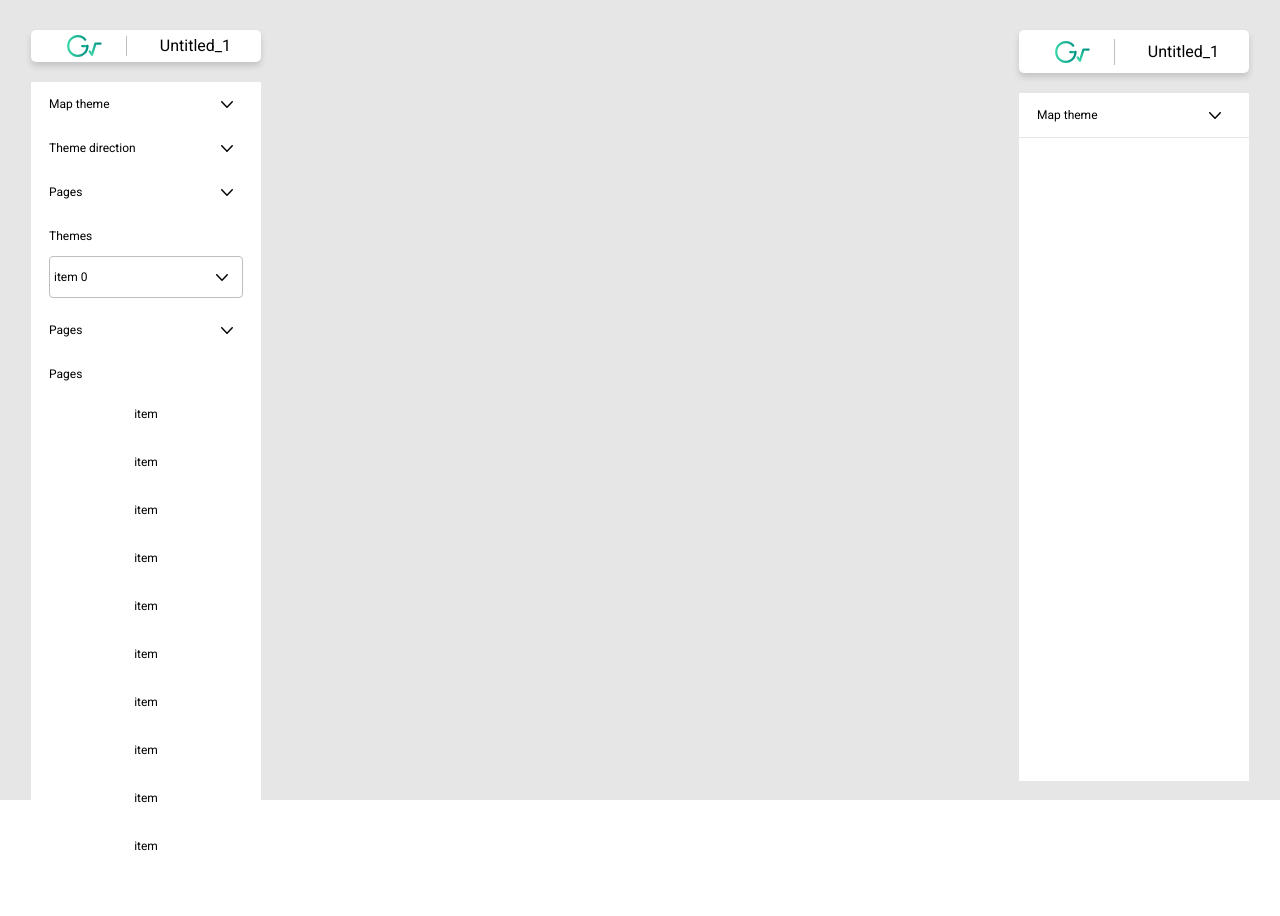
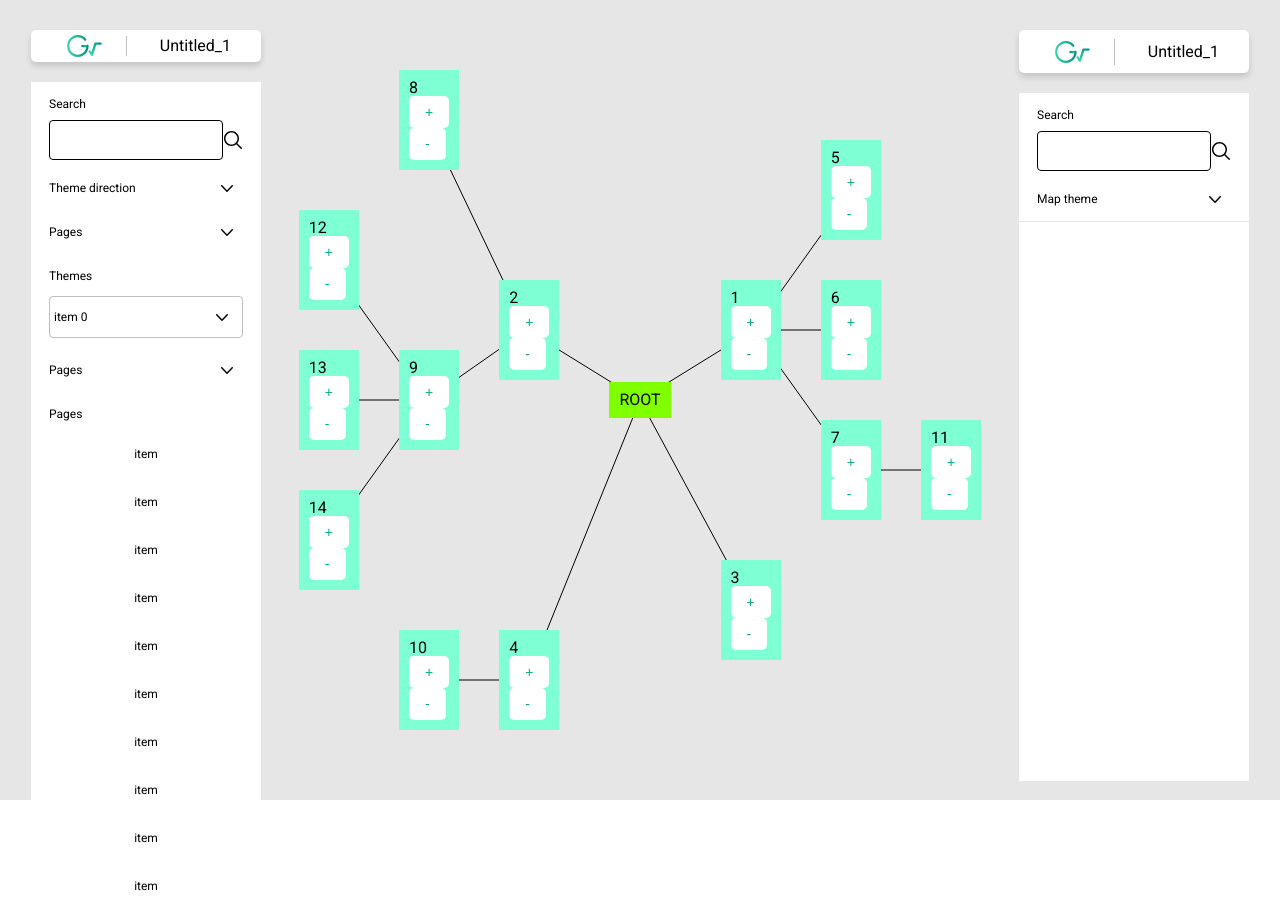
Before and after one commit to Groot-GT/groot-client, a React (Vite) app: page / in a window 1280 px wide. Before the commit the page ends 876 px from the top, so only its background shows below. Built offline with nearby package versions, Linux system fonts and the light colour scheme.

Commit message:
#11 feat: useNodeData 사용해 str include search하는 searchBar 구현

```diff
--- a/src/components/organisms/Dropdown/index.tsx
+++ b/src/components/organisms/Dropdown/index.tsx
@@ -1,24 +1,23 @@
-import React, { useState, useRef, useEffect, Fragment } from 'react';
-import { useTheme } from 'styled-components';
+import React, { useState, useRef, useEffect } from 'react';
+import DropdownList from 'src/components/molecules/DropdownList';
+import ToggleButton from 'src/components/atoms/ToggleButton';
 import * as s from './style';
-import DropdownOption from '../../atoms/DropdownOption';
-import ToggleButton from '../../atoms/ToggleButton';
-import Divider from '../../atoms/Divider';
 
 type ToggleSelectorProps = {
   items: string[];
-  icons: string[] | undefined;
+  icons?: string[];
 }
+
+const defaultProps = {
+  icons: undefined,
+};
 
 
 const Dropdown = ({ items, icons }: ToggleSelectorProps) => {
   const [open, setOpen] = useState<boolean>(false);
   const [selectedItem, setSelectedItem] = useState<number>(0);
   const [dropdownWidth, setDropdownWidth] = useState<number | undefined>(0);
-
   const dropdownRef = useRef<HTMLDivElement>(null);
-  const theme = useTheme();
-
 
   useEffect(() => {
     setDropdownWidth(dropdownRef.current?.getBoundingClientRect().width);
@@ -36,8 +35,8 @@ const Dropdown = ({ items, icons }: ToggleSelectorProps) => {
 
   }, [dropdownRef, setOpen]);
 
-  const handleOptionClick = (idx: number) => {
-    setSelectedItem(idx);
+  const handleOptionClick = (idx: string) => {
+    setSelectedItem(items.indexOf(idx));
     setOpen(false);
   };
 
@@ -48,18 +47,12 @@ const Dropdown = ({ items, icons }: ToggleSelectorProps) => {
         <ToggleButton clicked={open} onClick={() => setOpen(!open)} />
       </s.SelectedItemPlaceHolder>
       {open ?
-        <s.DropdownListWrapper width={dropdownWidth} theme={theme}>
-          {items.map((item, idx) => (
-            <Fragment key={item}>
-              <DropdownOption value={item} icon={icons ? icons[idx] : null}
-                              onClick={() => handleOptionClick(idx)} />
-              <Divider vertical={false} length={100} />
-            </Fragment>
-          ))}
-        </s.DropdownListWrapper>
+        <DropdownList items={items} icons={icons} dropdownWidth={dropdownWidth} handleOptionClick={handleOptionClick} />
         : null}
     </s.DropdownWrapper>
   );
 };
 
+Dropdown.defaultProps = defaultProps;
+
 export default Dropdown;
--- /dev/null
+++ b/src/components/organisms/SearchBar/index.tsx
@@ -0,0 +1,64 @@
+import { ChangeEvent, useEffect, useRef, useState } from 'react';
+import useNodesData from 'src/hooks/useNodeData';
+import DropdownList from 'src/components/molecules/DropdownList';
+import Icon from 'src/components/atoms/Icon';
+import * as s from './style';
+
+type SearchBarProps = {
+  setSearchMode: (mode: boolean) => void;
+}
+
+const SearchBar = ({ setSearchMode }: SearchBarProps) => {
+  const { nodes } = useNodesData();
+  const [inputValue, setInputValue] = useState<string>('');
+  const [autocompleteOpen, setAutocompleteOpen] = useState<boolean>(false);
+  const [autocompleteValues, setAutocompleteValues]
+    = useState<string[]>([...Object.keys(nodes)]);
+  const [searchbarWidth, setSearchbarWidth] = useState<number | undefined>(0);
+  const searchResultRef = useRef<HTMLDivElement>(null);
+
+  useEffect(() => {
+    setSearchbarWidth(searchResultRef.current?.getBoundingClientRect().width);
+  }, []);
+
+  useEffect(() => {
+    if (setSearchMode) setSearchMode(inputValue.length > 0);
+    if (inputValue.length) {
+      setAutocompleteOpen(true);
+      setAutocompleteValues(
+        [...Object.keys(nodes)].filter(v => v.includes(inputValue)),
+      );
+    } else setAutocompleteOpen(false);
+
+  }, [setSearchMode, nodes, inputValue]);
+
+  const handleChange = (e: ChangeEvent<HTMLInputElement>): void => {
+    setInputValue(e.target.value);
+  };
+
+  const handleDropdownOptionClick = (optionValue: string) => {
+    alert(optionValue);
+    setAutocompleteOpen(false);
+  };
+
+  return (
+    <>
+      <s.SearchBarWrapper ref={searchResultRef}>
+        <s.Searchbar value={inputValue} onChange={handleChange} />
+        <Icon iconImg='search' />
+
+      </s.SearchBarWrapper>
+      <s.SearchResultWrapper ref={searchResultRef}>
+        {autocompleteOpen ?
+          <DropdownList
+            items={autocompleteValues}
+            dropdownWidth={searchbarWidth}
+            handleOptionClick={handleDropdownOptionClick} />
+          : null
+        }
+      </s.SearchResultWrapper>
+    </>
+  );
+};
+
+export default SearchBar;
--- /dev/null
+++ b/src/components/organisms/SearchBar/style.ts
@@ -0,0 +1,20 @@
+import styled from 'styled-components';
+
+export const Searchbar = styled.input`
+  width: 100%;
+  height: 40px;
+  border-radius: 4px;
+  border: 1px solid;
+  padding: 0 10px;
+  font-size: 14px;
+`;
+
+export const SearchBarWrapper = styled.div`
+  width: 100%;
+  display: flex;
+  flex-direction: row;
+`;
+
+export const SearchResultWrapper = styled.div`
+  width: 100%;
+`;
--- a/src/components/organisms/SideBar/index.tsx
+++ b/src/components/organisms/SideBar/index.tsx
@@ -1,8 +1,14 @@
-import { Fragment } from 'react';
+import React, { SetStateAction, Dispatch, Fragment, useState } from 'react';
+import { useTheme } from 'styled-components';
 import Divider from 'src/components/atoms/Divider';
+import SearchBar from 'src/components/organisms/SearchBar';
+import * as s from './style';
+import SideBarItem from '../../molecules/SideBarItem';
+import DropdownList from '../../molecules/DropdownList';
 
-import { useTheme } from 'styled-components';
-import * as s from './style';
+type SideBarProps = {
+  sidebarItems: JSX.Element[];
+};
 
 const SideBarDivider = () => {
   const theme = useTheme();
@@ -11,22 +17,31 @@ const SideBarDivider = () => {
   );
 };
 
-type SideBarProps = {
-  SideBarItems: JSX.Element[];
-};
 
-const SideBar = ({ SideBarItems }: SideBarProps) => {
-  const theme = useTheme();
+const DefaultMode = ({ sidebarItems }: SideBarProps) => (
+  <>
+    {sidebarItems?.map((item, index) => (
+      // eslint-disable-next-line react/no-array-index-key
+      <Fragment key={index}>
+        {item}
+        <SideBarDivider />
+      </Fragment>
+    ))}
+  </>
+);
+
+const SideBar = ({ sidebarItems }: SideBarProps) => {
+  const [searchMode, setSearchMode] = useState<boolean>(false);
 
   return (
-    <s.SideBar theme={theme}>
-      {SideBarItems?.map((item, index) => (
-        // eslint-disable-next-line react/no-array-index-key
-        <Fragment key={index}>
-          {item}
-          <SideBarDivider />
-        </Fragment>
-      ))}
+    <s.SideBar>
+      <SideBarItem title='Search' element={
+        <SearchBar setSearchMode={setSearchMode} />
+      } />
+      {searchMode ?
+        null :
+        <DefaultMode sidebarItems={sidebarItems} />
+      }
     </s.SideBar>
   );
 };
--- a/src/components/organisms/SideBar/style.ts
+++ b/src/components/organisms/SideBar/style.ts
@@ -1,10 +1,6 @@
-import styled, { DefaultTheme } from 'styled-components';
+import styled from 'styled-components';
 
-interface SideBarStyleProps {
-  theme: DefaultTheme;
-}
-
-export const SideBar = styled.div<SideBarStyleProps>`
+export const SideBar = styled.div`
   display: flex;
   flex-direction: column;
   place-items: center;
--- a/src/components/templates/DrawTemplate/index.tsx
+++ b/src/components/templates/DrawTemplate/index.tsx
@@ -7,7 +7,8 @@ import Dropdown from '../../organisms/Dropdown';
 import { ToggleButtonAssets } from '../../../assets/asset';
 import List from '../../molecules/List';
 import ListItem from '../../atoms/ListItem';
-
+import Root from '../../organisms/Root';
+import { RootVariant } from '../../../constants/node';
 
 const exampleListItems: JSX.Element[] =
   Array.from({ length: 10 }).map(() => <ListItem itemTitle='item' />);
@@ -19,10 +20,6 @@ const exampleToggleButtons: string[] =
   Array.from({ length: 10 }).map(() => ToggleButtonAssets.tree);
 
 const LeftBarItems: JSX.Element[] = [
-  <SideBarItem
-    title='Map theme'
-    element={<ToggleButton onClick={() => alert('searchIcon')} />}
-  />,
   <SideBarItem
     title='Theme direction'
     element={<ToggleButton onClick={() => alert('Theme direction')} />}
@@ -57,11 +54,12 @@ const DrawTemplate = () => (
   <s.DrawTemplateWrapper>
     <s.SideWrapper>
       <ProjectPanel projectName='Untitled_1' />
-      <SideBar SideBarItems={LeftBarItems} />
+      <SideBar sidebarItems={LeftBarItems} />
     </s.SideWrapper>
+    <Root rootVariant={RootVariant.BOTH_SIDE} />
     <s.SideWrapper>
       <ProjectPanel projectName='Untitled_1' />
-      <SideBar SideBarItems={RightBarItems} />
+      <SideBar sidebarItems={RightBarItems} />
     </s.SideWrapper>
   </s.DrawTemplateWrapper>
 );
--- /dev/null
+++ b/src/hooks/useNodeData.ts
@@ -0,0 +1,9 @@
+import nodeState from 'src/recoil/nodeState';
+import { useRecoilState } from 'recoil';
+
+const useNodesData = () => {
+  const [nodes, setNodes] = useRecoilState(nodeState);
+  return { nodes, setNodes };
+};
+
+export default useNodesData;
```
